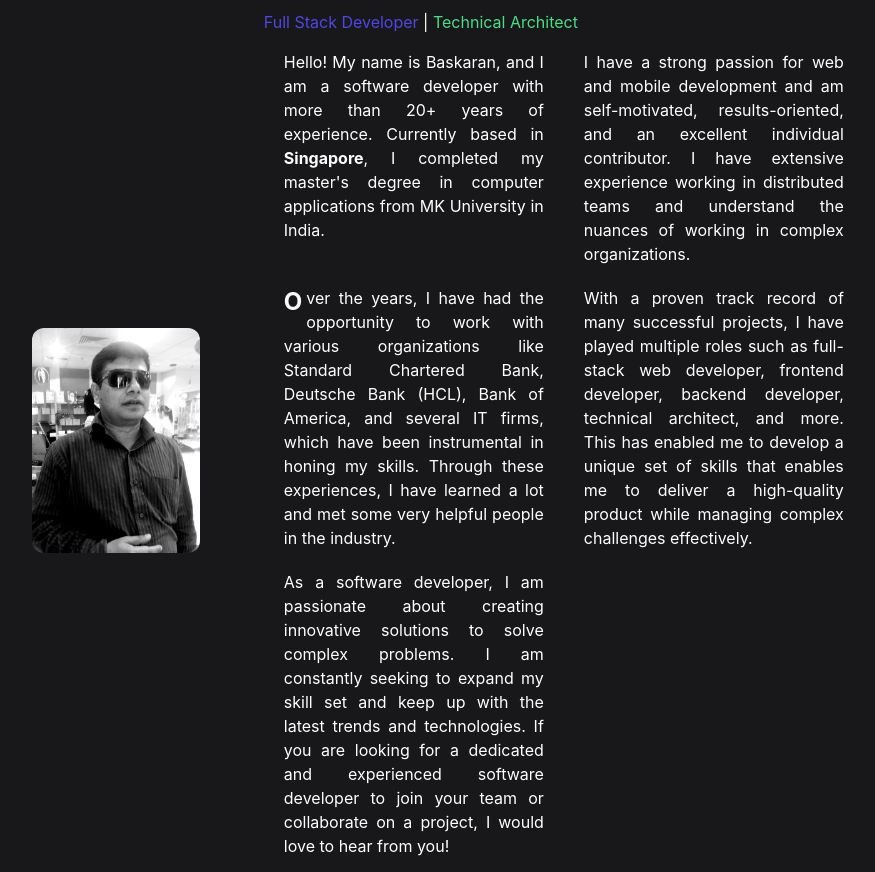
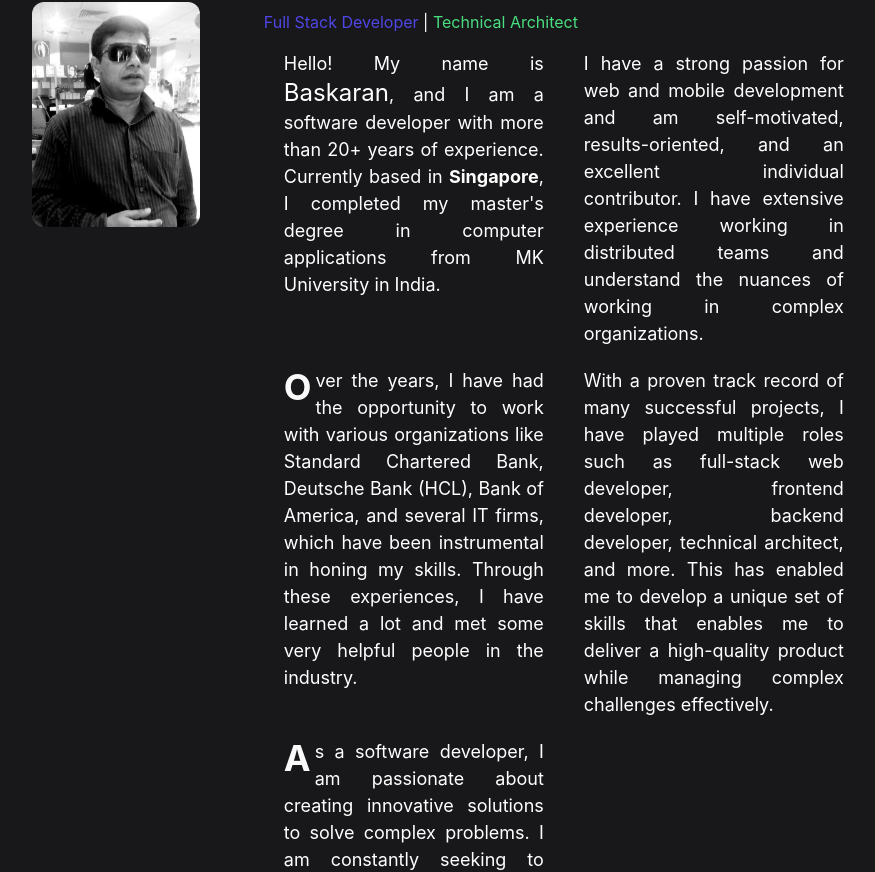
Before and after one commit to bjbaskar/bjbaskar.github.io, a Next.js app: page / in a window 1280 px wide. Shown: the part 814-1686 px from the top of the page, without its empty margins (160-1035 px from the left). Built offline with nearby package versions, Linux system fonts and the light colour scheme; what react-locomotive-scroll would draw is missing.

Commit message:
text align

```diff
--- a/components/aboutme.tsx
+++ b/components/aboutme.tsx
@@ -10,7 +10,8 @@ const Aboutme: React.FC = () => {
       <img
         data-scroll
         data-scroll-speed="-5"
-        className="w-[225px] h-[260px] md:w-[225px] md:h-[225px] rounded-xl self-center"
+        className="w-[225px] h-[260px] md:w-[225px] md:h-[225px] rounded-xl self-center
+        md:self-start"
         src="/bjbaskar1.jpg"
         alt="bjbaskar"
       />
@@ -27,10 +28,10 @@ const Aboutme: React.FC = () => {
           <span className="text-green-400">Technical Architect</span>
         </p>
 
-        <div className="flex flex-row flex-wrap mt-4">
+        <div className="flex flex-row flex-wrap mt-4 text-lg ">
           <div className="news-paragraph">
-            <p>
-            Hello! My name is Baskaran, and I am a software developer with more than 20+ years of experience. Currently based in <strong>Singapore</strong>, I completed my master's degree in computer applications from MK University in India.
+            <p data-scroll className="mt-4">
+            Hello! My name is <span className="text-2xl">Baskaran</span>, and I am a software developer with more than 20+ years of experience. Currently based in <strong>Singapore</strong>, I completed my master's degree in computer applications from MK University in India.
             </p>
           </div>
 
@@ -41,8 +42,13 @@ const Aboutme: React.FC = () => {
           </div>
 
           <div className="news-paragraph">
-            <p className="first-letter:text-2xl first-letter:font-bold first-letter:text-gray-900
-            dark:first-letter:text-gray-100 first-letter:mr-1 first-letter:float-left">
+            <p className="
+                      first-letter:text-4xl
+                      first-letter:font-bold
+                      first-letter:text-gray-900
+                      first-letter:mr-1
+                      first-letter:float-left
+                      dark:first-letter:text-gray-100">
             Over the years, I have had the opportunity to work with various organizations like Standard Chartered Bank, Deutsche Bank (HCL), Bank of America, and several IT firms, which have been instrumental in honing my skills. Through these experiences, I have learned a lot and met some very helpful people in the industry.
             </p>
           </div>
@@ -54,7 +60,13 @@ const Aboutme: React.FC = () => {
           </div>
 
           <div className="news-paragraph">
-            <p>
+            <p className="
+                      first-letter:text-4xl
+                      first-letter:font-bold
+                      first-letter:text-gray-900
+                      first-letter:mr-1
+                      first-letter:float-left
+                      dark:first-letter:text-gray-100">
             As a software developer, I am passionate about creating innovative solutions to solve complex problems. I am constantly seeking to expand my skill set and keep up with the latest trends and technologies. If you are looking for a dedicated and experienced software developer to join your team or collaborate on a project, I would love to hear from you!
             </p>
           </div>
```
